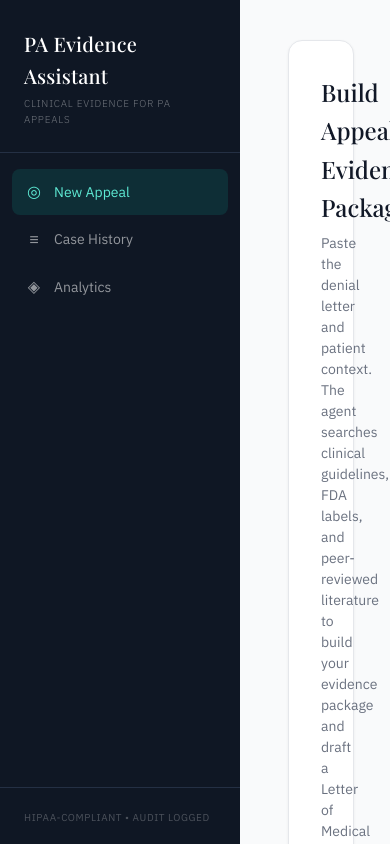
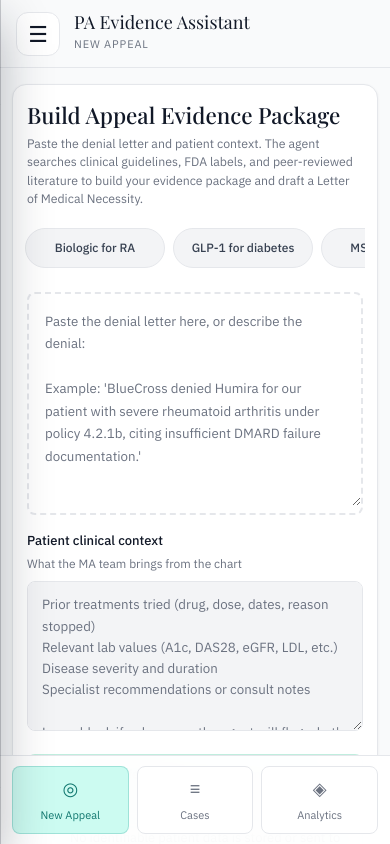
Before and after one commit to lohith2/PA-Evidence-Assistant, a React (Vite) app in the folder frontend/: page /appeal in a window 390 px wide. Shown: the top 844 px of the page. Built offline with nearby package versions, Linux system fonts and the light colour scheme; no server answers.

Commit message:
feat: responsive mobile design for all pages

```diff
--- a/frontend/src/components/appeal/AgentTrace.module.css
+++ b/frontend/src/components/appeal/AgentTrace.module.css
@@ -125,3 +125,44 @@
   border-radius: 50%;
   animation: spin 0.7s linear infinite;
 }
+
+@media (max-width: 767px) {
+  .header {
+    padding: 12px 14px;
+    gap: 8px;
+    align-items: flex-start;
+  }
+
+  .headerTitle {
+    font-size: 11px;
+  }
+
+  .badge {
+    font-size: 10px;
+    padding: 3px 8px;
+  }
+
+  .row {
+    gap: 10px;
+    padding: 8px 12px;
+    align-items: flex-start;
+  }
+
+  .nodeName {
+    font-size: 0.8rem;
+    white-space: nowrap;
+    overflow: hidden;
+    text-overflow: ellipsis;
+  }
+
+  .meta {
+    font-size: 0.7rem;
+    white-space: nowrap;
+    overflow: hidden;
+    text-overflow: ellipsis;
+  }
+
+  .status {
+    padding-top: 2px;
+  }
+}
--- a/frontend/src/components/appeal/AppealLetter.module.css
+++ b/frontend/src/components/appeal/AppealLetter.module.css
@@ -225,3 +225,58 @@
   border-radius: 50%;
   animation: spin 0.6s linear infinite;
 }
+
+@media (max-width: 767px) {
+  .header {
+    padding: 12px 14px;
+  }
+
+  .meter {
+    width: 100%;
+    justify-content: flex-start;
+    flex-wrap: wrap;
+    gap: 6px 10px;
+  }
+
+  .meterLabel {
+    width: 100%;
+  }
+
+  .meterTrack {
+    width: 100%;
+    order: 2;
+  }
+
+  .meterPct,
+  .meterText {
+    order: 3;
+  }
+
+  .textarea {
+    min-height: 340px;
+    padding: 16px;
+    font-size: 0.84rem;
+    line-height: 1.6;
+  }
+
+  .citations {
+    padding: 12px 14px;
+  }
+
+  .actions {
+    flex-direction: column;
+    align-items: stretch;
+    padding: 12px 14px 16px;
+  }
+
+  .actionsLeft {
+    flex-direction: column;
+  }
+
+  .ghostBtn,
+  .submitBtn {
+    width: 100%;
+    min-width: 0;
+    padding: 12px 16px;
+  }
+}
--- a/frontend/src/components/appeal/CaseDetailDrawer.module.css
+++ b/frontend/src/components/appeal/CaseDetailDrawer.module.css
@@ -210,3 +210,46 @@
 .badge_submitted { background: #eff6ff; color: #1d4ed8; }
 .badge_approved { background: #f0fdf4; color: #15803d; }
 .badge_denied { background: #fef2f2; color: #dc2626; }
+
+@media (max-width: 767px) {
+  .drawerOverlay {
+    position: fixed;
+  }
+
+  .drawer {
+    width: 100%;
+    border-left: none;
+    border-radius: 0;
+  }
+
+  .header,
+  .section,
+  .actions {
+    padding: 16px 14px;
+  }
+
+  .header {
+    gap: 12px;
+  }
+
+  .detailGrid {
+    grid-template-columns: 1fr;
+    gap: 12px;
+  }
+
+  .letterBox {
+    max-height: 50vh;
+    padding: 14px;
+    font-size: 0.82rem;
+    line-height: 1.7;
+  }
+
+  .actions {
+    flex-direction: column;
+  }
+
+  .btn {
+    width: 100%;
+    min-height: 44px;
+  }
+}
--- a/frontend/src/components/appeal/DenialInput.module.css
+++ b/frontend/src/components/appeal/DenialInput.module.css
@@ -200,3 +200,68 @@
   color: var(--ink-muted);
   text-align: right;
 }
+
+@media (max-width: 767px) {
+  .container {
+    padding: 18px 14px;
+  }
+
+  .title {
+    font-size: 1.6rem;
+    line-height: 1.1;
+  }
+
+  .subtitle {
+    font-size: 0.88rem;
+  }
+
+  .examples {
+    flex-wrap: nowrap;
+    overflow-x: auto;
+    padding-bottom: 8px;
+    margin-inline: -2px;
+    scrollbar-width: none;
+    -webkit-overflow-scrolling: touch;
+  }
+
+  .examples::-webkit-scrollbar {
+    display: none;
+  }
+
+  .exampleChip {
+    flex: 0 0 auto;
+    min-width: 140px;
+    min-height: 40px;
+    padding: 8px 14px;
+    white-space: nowrap;
+  }
+
+  .textarea,
+  .contextTextarea {
+    width: 100%;
+    min-height: 150px;
+    font-size: 0.95rem;
+  }
+
+  .actions {
+    flex-direction: column;
+    align-items: stretch;
+  }
+
+  .uploadBtn,
+  .submitBtn {
+    width: 100%;
+    padding: 14px 16px;
+    font-size: 1rem;
+  }
+
+  .submitWrap {
+    width: 100%;
+    align-items: stretch;
+  }
+
+  .hint {
+    text-align: left;
+    font-size: 0.76rem;
+  }
+}
--- a/frontend/src/components/appeal/EvidencePanel.module.css
+++ b/frontend/src/components/appeal/EvidencePanel.module.css
@@ -129,3 +129,45 @@
   padding: 20px;
   text-align: center;
 }
+
+@media (max-width: 767px) {
+  .header {
+    padding: 12px 14px;
+    align-items: flex-start;
+    gap: 8px;
+  }
+
+  .meta {
+    font-size: 0.72rem;
+  }
+
+  .columns {
+    grid-template-columns: 1fr;
+  }
+
+  .column + .column {
+    border-left: none;
+    border-top: 1px solid var(--border);
+  }
+
+  .cards {
+    max-height: none;
+    padding: 10px 8px 12px;
+  }
+
+  .card {
+    padding: 10px;
+  }
+
+  .cardTitle {
+    font-size: 0.76rem;
+  }
+
+  .cardExcerpt {
+    font-size: 0.74rem;
+    display: -webkit-box;
+    -webkit-line-clamp: 3;
+    -webkit-box-orient: vertical;
+    overflow: hidden;
+  }
+}
--- a/frontend/src/components/layout/AppLayout.jsx
+++ b/frontend/src/components/layout/AppLayout.jsx
@@ -1,39 +1,93 @@
-import { NavLink } from 'react-router-dom'
+import { useEffect, useState } from 'react'
+import { NavLink, useLocation } from 'react-router-dom'
 import styles from './AppLayout.module.css'
 
 const NAV = [
   { to: '/appeal', icon: '◎', label: 'New Appeal' },
-  { to: '/cases', icon: '≡', label: 'Case History' },
+  { to: '/cases', icon: '≡', label: 'Cases' },
   { to: '/analytics', icon: '◈', label: 'Analytics' },
 ]
 
 export default function AppLayout({ children }) {
+  const location = useLocation()
+  const [sidebarOpen, setSidebarOpen] = useState(false)
+  const [isMobile, setIsMobile] = useState(() => window.innerWidth < 768)
+
+  useEffect(() => {
+    const onResize = () => setIsMobile(window.innerWidth < 768)
+    window.addEventListener('resize', onResize)
+    return () => window.removeEventListener('resize', onResize)
+  }, [])
+
+  useEffect(() => {
+    setSidebarOpen(false)
+  }, [location.pathname])
+
+  useEffect(() => {
+    if (!isMobile) setSidebarOpen(false)
+  }, [isMobile])
+
+  const currentNav = NAV.find(item => item.to === location.pathname) || NAV[0]
+
+  function renderNavItems() {
+    return NAV.map(({ to, icon, label }) => (
+      <NavLink
+        key={to}
+        to={to}
+        className={({ isActive }) =>
+          `${styles.navItem} ${isActive ? styles.navItemActive : ''}`
+        }
+      >
+        <span className={styles.navIcon}>{icon}</span>
+        <span>{label}</span>
+      </NavLink>
+    ))
+  }
+
   return (
     <div className={styles.shell}>
-      <aside className={styles.sidebar}>
+      {isMobile && (
+        <header className={styles.mobileHeader}>
+          <button
+            type="button"
+            className={styles.menuButton}
+            onClick={() => setSidebarOpen(true)}
+            aria-label="Open navigation menu"
+          >
+            ☰
+          </button>
+          <div className={styles.mobileBrand}>
+            <span className={styles.mobileBrandName}>PA Evidence Assistant</span>
+            <span className={styles.mobileBrandSub}>{currentNav.label}</span>
+          </div>
+        </header>
+      )}
+
+      {isMobile && sidebarOpen && (
+        <button
+          type="button"
+          className={styles.backdrop}
+          onClick={() => setSidebarOpen(false)}
+          aria-label="Close navigation menu"
+        />
+      )}
+
+      <aside className={`${styles.sidebar} ${sidebarOpen ? styles.sidebarOpen : ''}`}>
         <div className={styles.brand}>
           <span className={styles.brandName}>PA Evidence Assistant</span>
           <span className={styles.brandSub}>Clinical evidence for PA appeals</span>
         </div>
-        <nav className={styles.nav}>
-          {NAV.map(({ to, icon, label }) => (
-            <NavLink
-              key={to}
-              to={to}
-              className={({ isActive }) =>
-                `${styles.navItem} ${isActive ? styles.navItemActive : ''}`
-              }
-            >
-              <span className={styles.navIcon}>{icon}</span>
-              <span>{label}</span>
-            </NavLink>
-          ))}
-        </nav>
+        <nav className={styles.nav}>{renderNavItems()}</nav>
         <div className={styles.sidebarFooter}>
           <span className={styles.footerText}>HIPAA-compliant • Audit logged</span>
         </div>
       </aside>
       <main className={styles.main}>{children}</main>
+      {isMobile && (
+        <nav className={styles.mobileTabBar}>
+          {renderNavItems()}
+        </nav>
+      )}
     </div>
   )
 }
--- a/frontend/src/components/layout/AppLayout.module.css
+++ b/frontend/src/components/layout/AppLayout.module.css
@@ -1,7 +1,8 @@
 .shell {
   display: flex;
-  height: 100vh;
-  overflow: hidden;
+  min-height: 100vh;
+  overflow: clip;
+  position: relative;
 }
 
 .sidebar {
@@ -92,3 +93,138 @@
   overflow-y: auto;
   background: var(--surface);
 }
+
+.mobileHeader,
+.mobileTabBar,
+.menuButton,
+.backdrop {
+  display: none;
+}
+
+@media (max-width: 767px) {
+  .shell {
+    display: block;
+    min-height: 100svh;
+    padding-top: 68px;
+    padding-bottom: 76px;
+  }
+
+  .mobileHeader {
+    position: fixed;
+    top: 0;
+    left: 0;
+    right: 0;
+    height: 68px;
+    display: flex;
+    align-items: center;
+    gap: 14px;
+    padding: 12px 16px;
+    background: rgba(249, 250, 251, 0.96);
+    border-bottom: 1px solid var(--border);
+    backdrop-filter: blur(14px);
+    z-index: 120;
+  }
+
+  .menuButton {
+    display: inline-flex;
+    align-items: center;
+    justify-content: center;
+    width: 44px;
+    height: 44px;
+    border: 1px solid var(--border);
+    border-radius: 12px;
+    background: var(--surface-raised);
+    color: var(--ink);
+    font-size: 22px;
+  }
+
+  .mobileBrand {
+    min-width: 0;
+  }
+
+  .mobileBrandName {
+    display: block;
+    font-family: var(--font-display);
+    font-size: 18px;
+    color: var(--ink);
+    line-height: 1.1;
+  }
+
+  .mobileBrandSub {
+    display: block;
+    font-size: 11px;
+    letter-spacing: 0.08em;
+    text-transform: uppercase;
+    color: var(--ink-muted);
+    margin-top: 3px;
+  }
+
+  .backdrop {
+    display: block;
+    position: fixed;
+    inset: 0;
+    border: none;
+    background: rgba(15, 23, 36, 0.46);
+    z-index: 110;
+  }
+
+  .sidebar {
+    position: fixed;
+    top: 0;
+    left: 0;
+    bottom: 0;
+    width: min(82vw, 320px);
+    transform: translateX(-100%);
+    transition: transform 0.22s ease;
+    z-index: 130;
+    box-shadow: 0 20px 48px rgba(15, 23, 36, 0.3);
+  }
+
+  .sidebarOpen {
+    transform: translateX(0);
+  }
+
+  .main {
+    min-width: 0;
+    overflow: visible;
+  }
+
+  .mobileTabBar {
+    position: fixed;
+    left: 0;
+    right: 0;
+    bottom: 0;
+    display: grid;
+    grid-template-columns: repeat(3, 1fr);
+    gap: 8px;
+    padding: 10px 12px calc(10px + env(safe-area-inset-bottom));
+    background: rgba(255, 255, 255, 0.96);
+    border-top: 1px solid var(--border);
+    backdrop-filter: blur(14px);
+    z-index: 120;
+  }
+
+  .mobileTabBar .navItem {
+    flex-direction: column;
+    justify-content: center;
+    gap: 4px;
+    min-height: 56px;
+    padding: 8px 6px;
+    border: 1px solid var(--border);
+    background: var(--surface-raised);
+    color: var(--ink-muted);
+    font-size: 11px;
+    text-align: center;
+  }
+
+  .mobileTabBar .navItemActive {
+    background: var(--teal-light);
+    border-color: rgba(13, 148, 136, 0.24);
+    color: var(--teal-dark);
+  }
+
+  .mobileTabBar .navIcon {
+    width: auto;
+    font-size: 18px;
+  }
+}
--- a/frontend/src/index.css
+++ b/frontend/src/index.css
@@ -52,6 +52,10 @@ a { color: inherit; text-decoration: none; }
 button { font-family: var(--font-body); cursor: pointer; }
 input, textarea { font-family: var(--font-body); }
 
+body {
+  overflow-x: hidden;
+}
+
 @keyframes pulse {
   0%, 100% { opacity: 1; }
   50% { opacity: 0.4; }
@@ -77,3 +81,21 @@ input, textarea { font-family: var(--font-body); }
   0% { background-position: 200% 0; }
   100% { background-position: -200% 0; }
 }
+
+@media (max-width: 767px) {
+  html, body {
+    font-size: 14px;
+  }
+
+  button {
+    min-height: 44px;
+  }
+
+  .page-content {
+    padding: 12px;
+  }
+
+  .desktop-only {
+    display: none !important;
+  }
+}
--- a/frontend/src/pages/AppealPage.module.css
+++ b/frontend/src/pages/AppealPage.module.css
@@ -75,3 +75,36 @@
   font-weight: 500;
   line-height: 1.4;
 }
+
+@media (max-width: 767px) {
+  .page {
+    padding: 16px 12px;
+  }
+
+  .content {
+    max-width: none;
+    gap: 16px;
+  }
+
+  .successBanner {
+    top: 78px;
+    left: 12px;
+    right: 12px;
+    transform: none;
+    white-space: normal;
+    align-items: flex-start;
+    padding-right: 48px;
+  }
+
+  .bannerClose {
+    position: absolute;
+    top: 12px;
+    right: 12px;
+  }
+
+  .correctionBanner,
+  .error {
+    padding: 12px 14px;
+    font-size: 0.82rem;
+  }
+}
```
Also changed, not shown: frontend/src/pages/CasesPage.jsx (+7 -7 lines), frontend/src/pages/CasesPage.module.css (+107 -0 lines).
